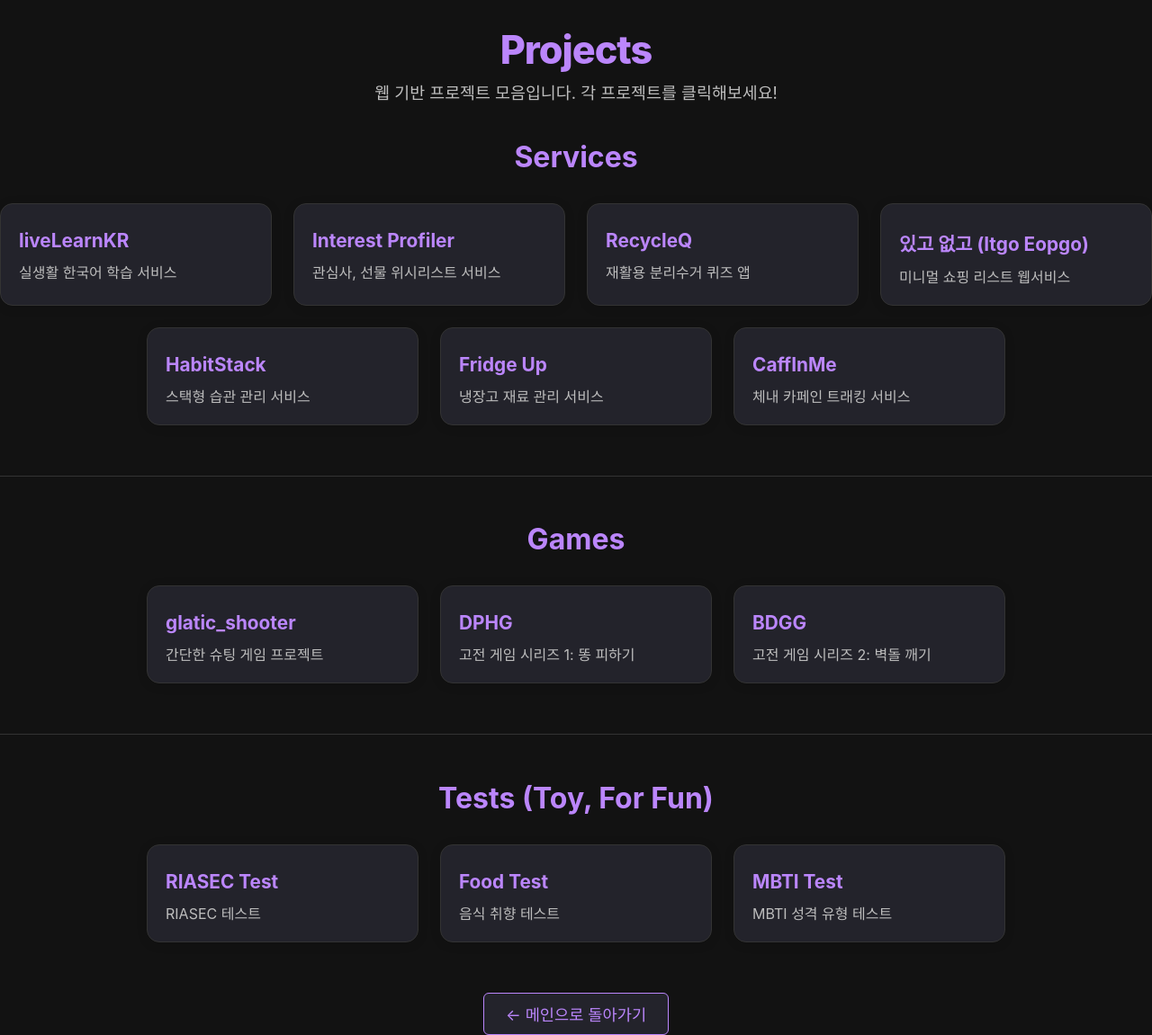
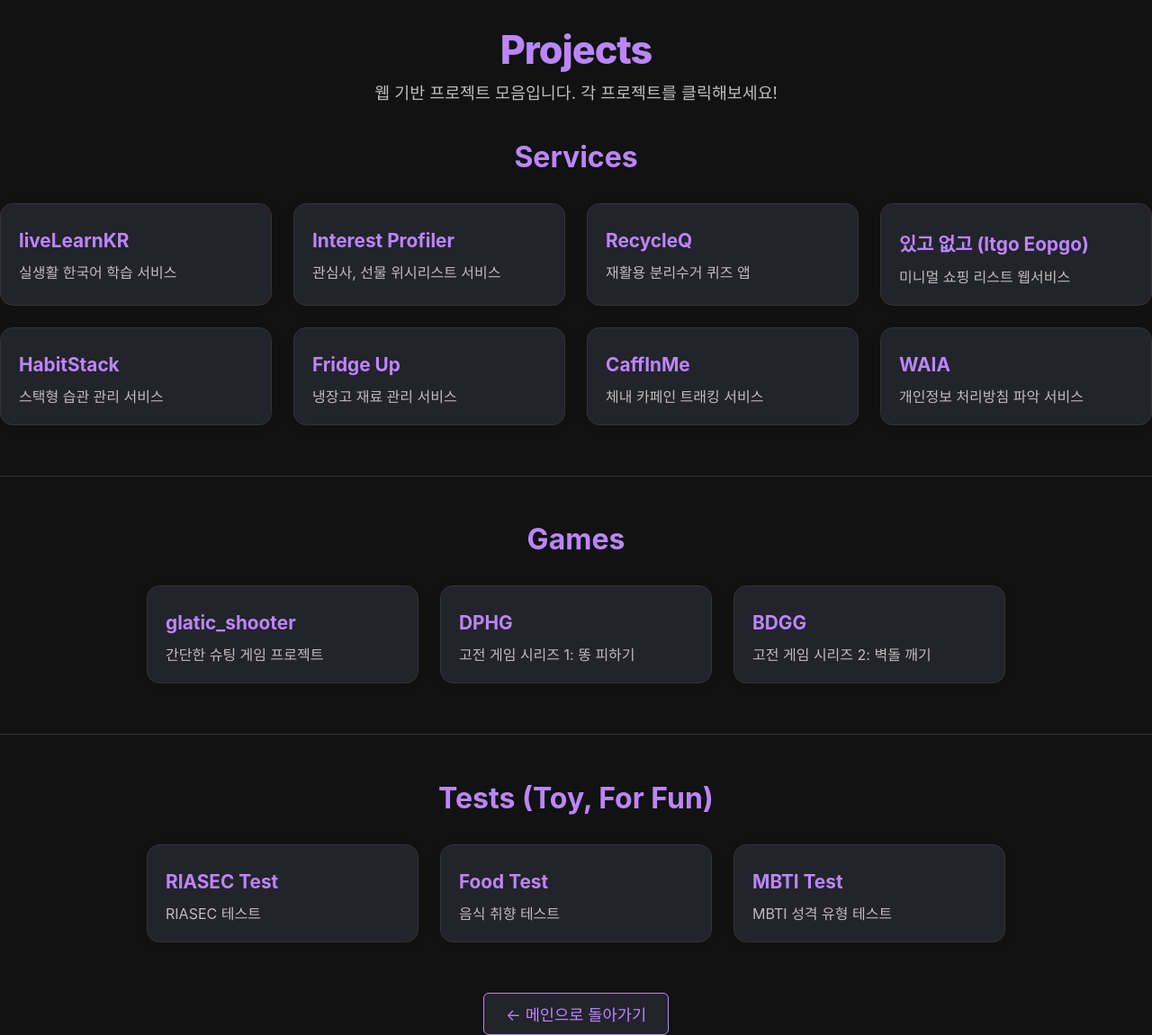
Before and after one commit to hojun313/hojun313.github.io, a Jekyll site: the page built from projects/index.html, in a window 1280 px wide. Shown: the whole page at 90% size. Built offline with Jekyll 4.4.1, drawn with Linux system fonts in a browser that asks for light colours.

Commit message:
Update projects.yml

```diff
--- a/_data/projects.yml
+++ b/_data/projects.yml
@@ -21,6 +21,9 @@
     - title: "CaffInMe"
       url: "https://hojun313.github.io/CaffInMe/"
       description: "체내 카페인 트래킹 서비스"
+    - title: "WAIA"
+      url: "https://hojun313.github.io/WAIA/"
+      description: "개인정보 처리방침 파악 서비스"
 
 - category: "Games"
   items:
```
